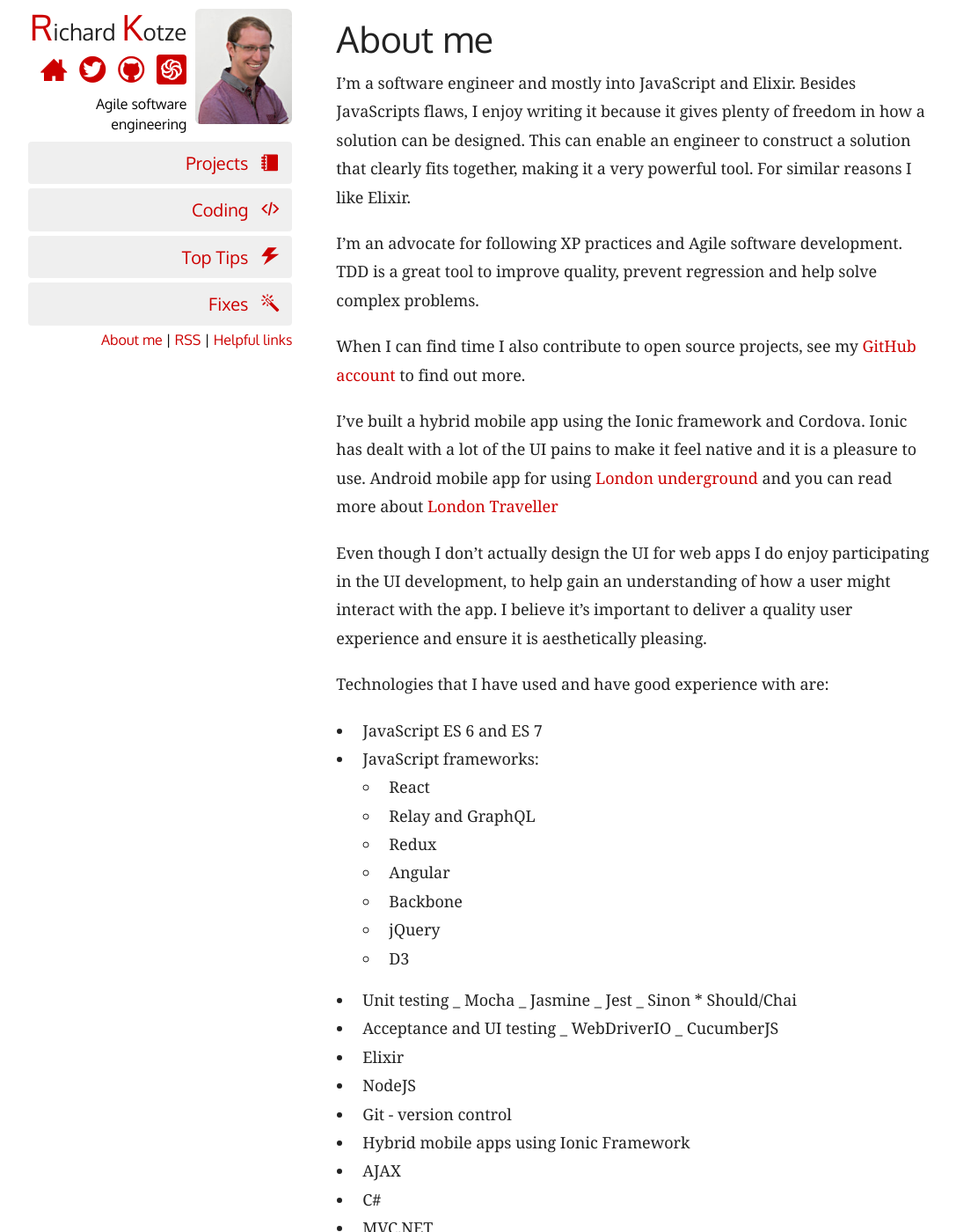
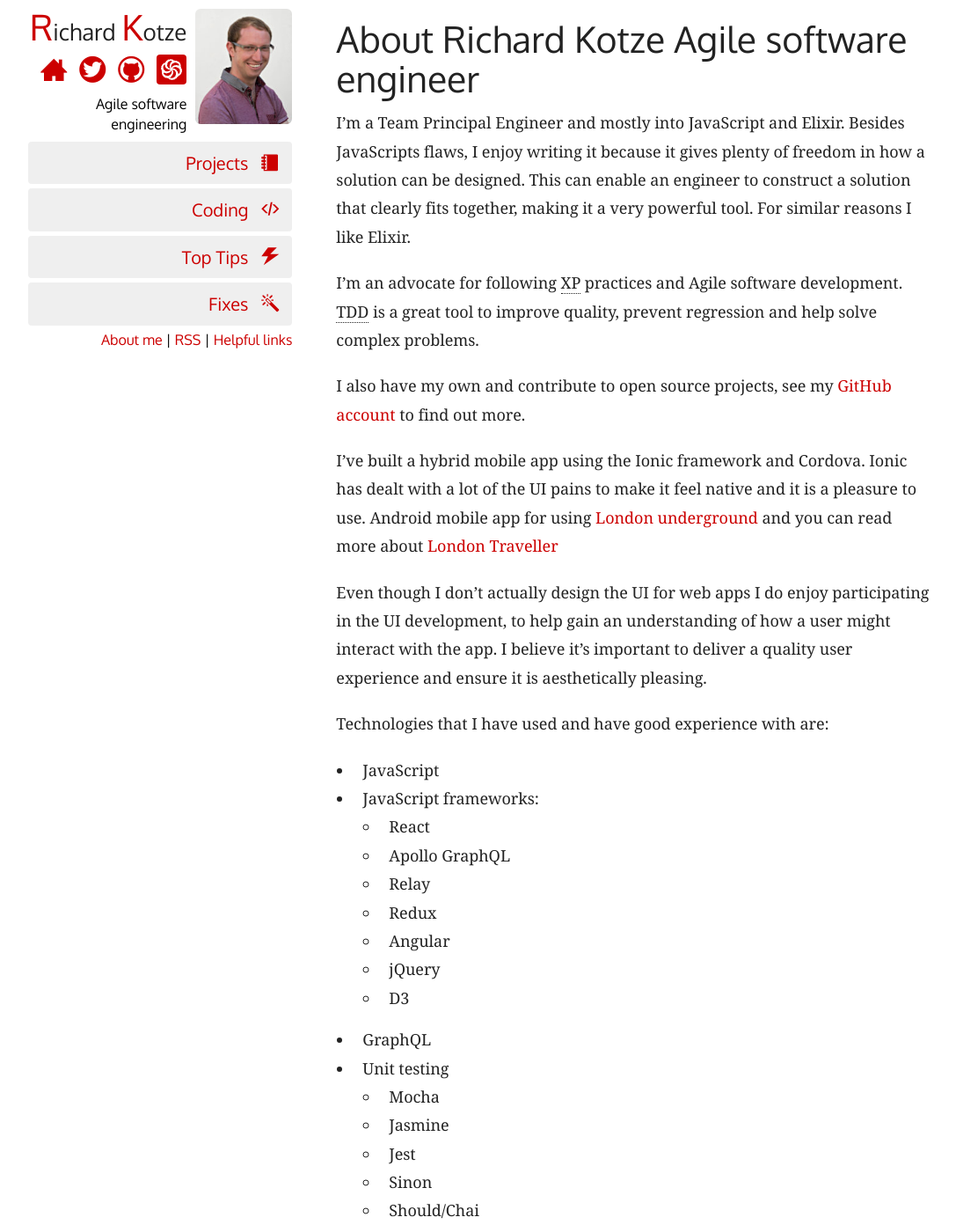
Before and after one commit to rkotze/rkotze.github.io, a Jekyll site: the page built from about.md, in a window 1280 px wide and 1400 px high. Shown: the whole window at 88% size, without its empty margins (186-1273 px from the left). Built offline with Jekyll 4.4.1, drawn with Linux system fonts in a browser that asks for light colours; some of the changed text lies outside the part shown.

Commit message:
Update the about page

```diff
--- a/about.md
+++ b/about.md
@@ -1,40 +1,44 @@
 ---
 layout: page
-title: About me
+title: About Richard Kotze Agile software engineer
 permalink: about-me/
 sitemap:
-  lastmod: 2016-04-20 17:00:12 +0000
+  lastmod: 2019-12-11 17:00:12 +0000
 ---
 
-I’m a software engineer and mostly into JavaScript and Elixir. Besides JavaScripts flaws, I enjoy writing it because it gives plenty of freedom in how a solution can be designed. This can enable an engineer to construct a solution that clearly fits together, making it a very powerful tool. For similar reasons I like Elixir.
+I’m a Team Principal Engineer and mostly into JavaScript and Elixir. Besides JavaScripts flaws, I enjoy writing it because it gives plenty of freedom in how a solution can be designed. This can enable an engineer to construct a solution that clearly fits together, making it a very powerful tool. For similar reasons I like Elixir.
 
-I'm an advocate for following XP practices and Agile software development. TDD is a great tool to improve quality, prevent regression and help solve complex problems.
+I'm an advocate for following <abbr title="Extreme Programming">XP</abbr> practices and Agile software development. <abbr title="Test-driven development">TDD</abbr> is a great tool to improve quality, prevent regression and help solve complex problems.
 
-When I can find time I also contribute to open source projects, see my [GitHub account](https://github.com/{{ site.github_username }}){:target="\_blank"} to find out more.
+I also have my own and contribute to open source projects, see my [GitHub account](https://github.com/{{ site.github_username }}){:target="\_blank" rel="noopener"} to find out more.
 
-I've built a hybrid mobile app using the Ionic framework and Cordova. Ionic has dealt with a lot of the UI pains to make it feel native and it is a pleasure to use. Android mobile app for using [London underground](https://play.google.com/store/apps/details?id=com.ionicframework.oysterbalance749927){:target="\_blank"} and you can read more about [London Traveller](/projects/building-london-traveller-app)
+I've built a hybrid mobile app using the Ionic framework and Cordova. Ionic has dealt with a lot of the UI pains to make it feel native and it is a pleasure to use. Android mobile app for using [London underground](https://play.google.com/store/apps/details?id=com.ionicframework.oysterbalance749927){:target="\_blank" rel="noopener"} and you can read more about [London Traveller](/projects/building-london-traveller-app)
 
 Even though I don't actually design the UI for web apps I do enjoy participating in the UI development, to help gain an understanding of how a user might interact with the app. I believe it's important to deliver a quality user experience and ensure it is aesthetically pleasing.
 
 Technologies that I have used and have good experience with are:
 
-- JavaScript ES 6 and ES 7
+- JavaScript
 - JavaScript frameworks:
   - React
-  - Relay and GraphQL
+  - Apollo GraphQL
+  - Relay
   - Redux
   - Angular
-  - Backbone
   - jQuery
   - D3
+- GraphQL
 - Unit testing
-  _ Mocha
-  _ Jasmine
-  _ Jest
-  _ Sinon \* Should/Chai
+  - Mocha
+  - Jasmine
+  - Jest
+  - Sinon
+  - Should/Chai
 - Acceptance and UI testing
-  _ WebDriverIO
-  _ CucumberJS
+  - WebDriverIO
+  - Selenium
+  - CucumberJS
+  - Cypress
 - Elixir
 - NodeJS
 - Git - version control
```
Also changed, not shown: other parts of about.md (+6 -6 lines).
